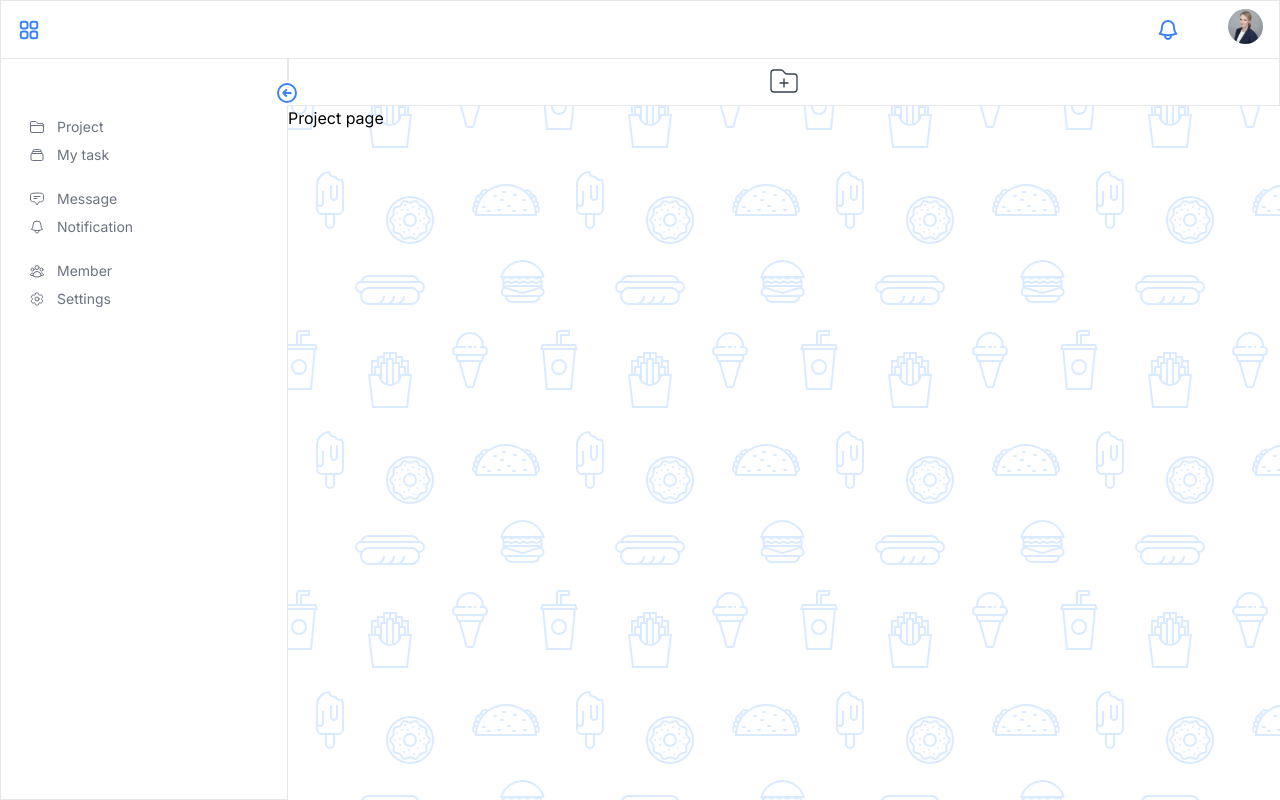
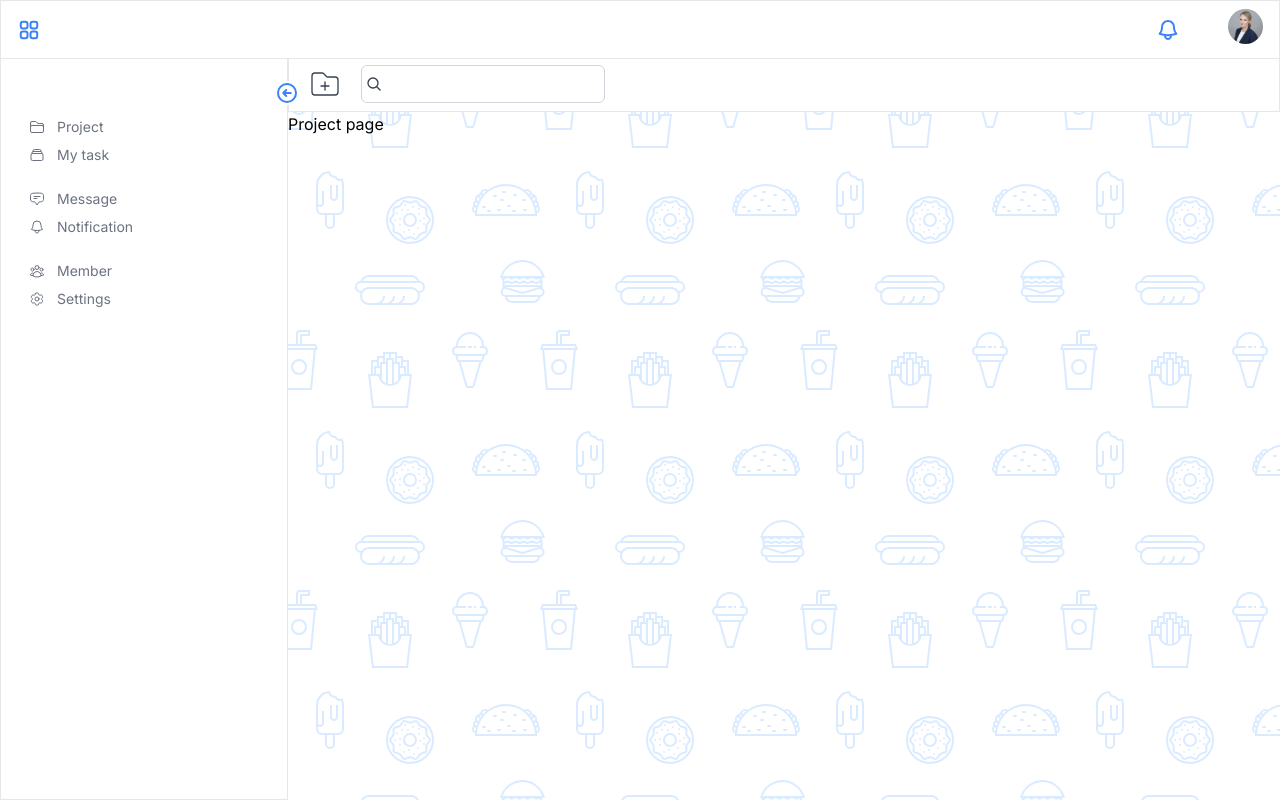
Before and after one commit to jeagercoder/workspace, a Next.js app: page /project in a window 1280 px wide. Built offline with nearby package versions, Linux system fonts and the light colour scheme; no server answers; sample sign-in values are in the browser's storage.

Commit message:
Add project search form

```diff
--- a/app/(dashboard)/project/page.tsx
+++ b/app/(dashboard)/project/page.tsx
@@ -2,8 +2,8 @@
 
 
 import { PrimaryButton } from "@/components/buttons"
-import { FolderPlusIcon } from "@/components/icons"
-import { ColorInput, PrimaryInput, PrimaryTextArea } from "@/components/inputs"
+import { FolderPlusIcon, SearchIcon } from "@/components/icons"
+import { ColorInput, CustomInput, PrimaryInput, PrimaryTextArea } from "@/components/inputs"
 import { LabelSm } from "@/components/labels"
 import Modal from "@/components/modals"
 import { useState } from "react"
@@ -33,7 +33,7 @@ export default function ProjectPage() {
                         </div>
                         <div className="flex items-center gap-5 w-96">
                             <LabelSm>Background color</LabelSm>
-                            <ColorInput name="color"/>
+                            <ColorInput name="color" />
                         </div>
                         <div className="flex justify-end gap-1 w-96">
                             <PrimaryButton>Create</PrimaryButton>
@@ -43,8 +43,16 @@ export default function ProjectPage() {
             </Modal>
 
             <div className="flex flex-col w-full pt-14">
-                <div className="flex bg-white w-full px-5 py-2 justify-center items-center border">
-                    <button onClick={() => setModalOpen(true)}><FolderPlusIcon className="size-8 stroke-1 stroke-gray-700" /></button>
+                <div className="flex bg-white w-full px-5 py-2 justify-between items-center border">
+                    <div className="flex">
+                        <button onClick={() => setModalOpen(true)}><FolderPlusIcon className="size-8 stroke-1 stroke-gray-700" /></button>
+                        <div className="flex items-center border p-1 text-sm border-gray-300 rounded-md ml-5 text-gray-500">
+                            <SearchIcon className="size-4 stroke-2 stroke-gray-700" />
+                            <CustomInput type="text"
+                                name="search"
+                                className="p-1 outline-none" />
+                        </div>
+                    </div>
                 </div>
                 <h1>Project page</h1>
             </div>
--- a/components/inputs.tsx
+++ b/components/inputs.tsx
@@ -1,3 +1,4 @@
+import exp from "constants"
 
 
 export function PrimaryInput({ type, name }: { type: string, name: string }) {
@@ -35,3 +36,19 @@ export function ColorInput({ name }: { name: string }) {
         </>
     )
 }
+
+
+export function CustomInput({ name, className, type }:
+    {
+        name: string,
+        className: string,
+        type: string
+    }) {
+    return (
+        <>
+            <input type={type}
+                name={name}
+                className={className} />
+        </>
+    )
+}
```
